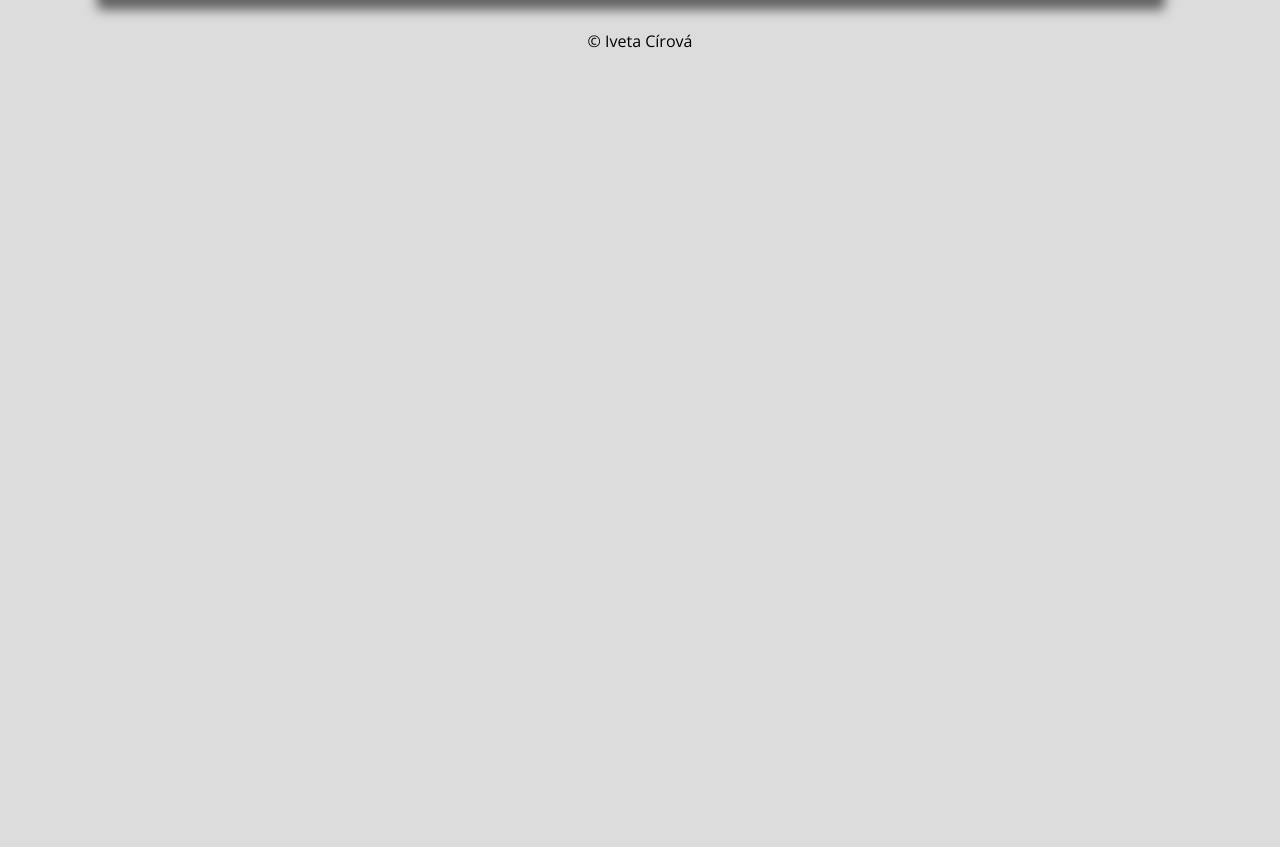
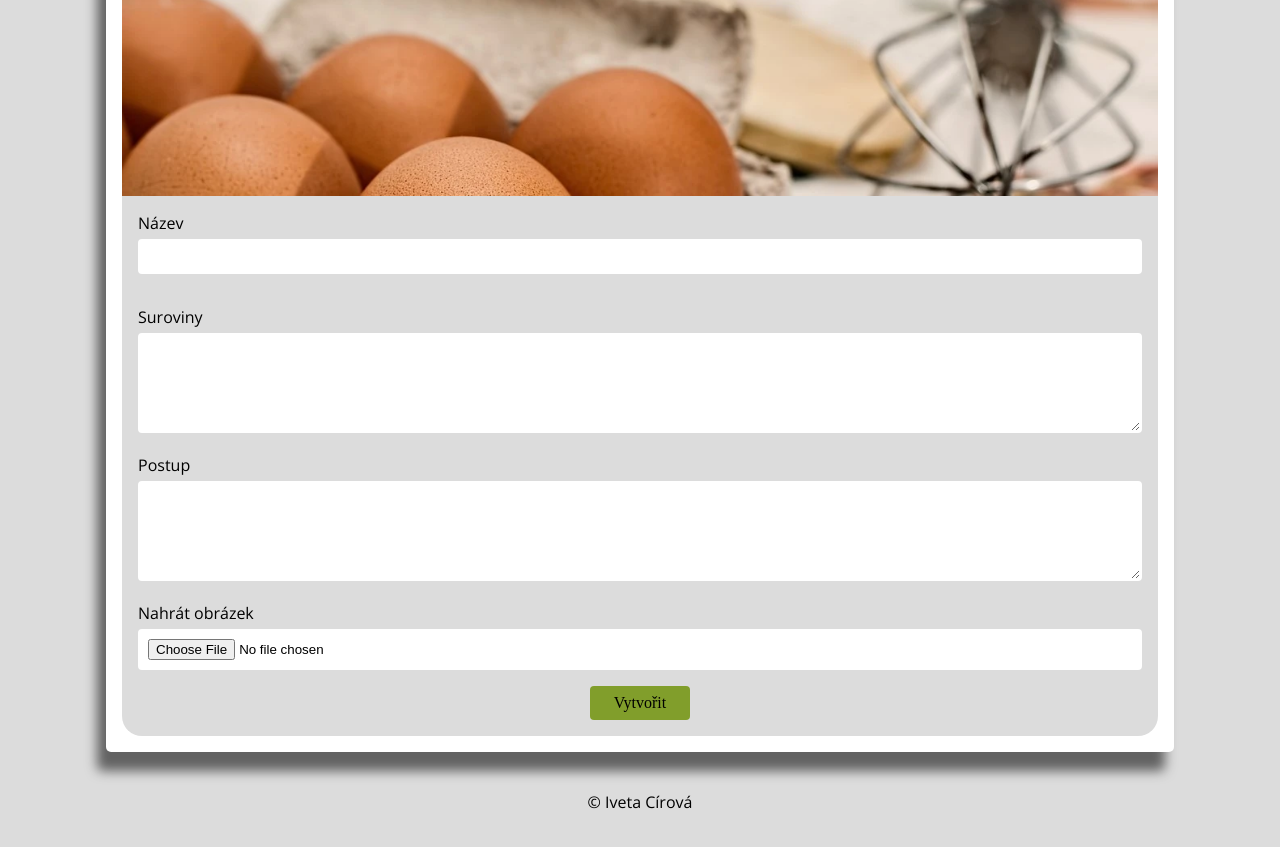
Before and after one commit to icirova/menu-planner, a React (Vite) app: page /recipe-form in a window 1280 px wide. Shown: the part 289-1136 px from the top of the page. Before the commit the page ends 800 px from the top, so only its background shows below. Built offline with nearby package versions, Linux system fonts and the light colour scheme; a web font is replaced by a local one.

Commit message:
funkčnost stránky s detailem receptu

```diff
--- a/data/recipes.json
+++ b/data/recipes.jsx
@@ -1,8 +1,8 @@
-[
+export const recipes = [
     {
         "id": 1,
         "tag":["soup"],
-        "photo_url": "/images/recipes/dynova-polevka.webp",
+        "photo_url": "dynova-polevka.webp",
         "ingredients": [
             "dýně",
             "olej"
@@ -14,7 +14,7 @@
     {
         "id": 2,
         "tag":["breakfast","snack","dessert"],
-        "photo_url": "/images/recipes/livance.webp",
+        "photo_url": "livance.webp",
         "ingredients": [
             "hladká mouka",
             "mléko",
@@ -28,7 +28,7 @@
     {
         "id": 3,
         "tag":["lunch","dinner"],
-        "photo_url": "/images/recipes/pizza.webp",
+        "photo_url": "pizza.webp",
         "ingredients": [
             "hladká mouka",
             "mléko",
@@ -42,7 +42,7 @@
     {
         "id": 4,
         "tag":["lunch","dinner", "snack"],
-        "photo_url": "/images/recipes/salat.webp",
+        "photo_url": "salat.webp",
         "ingredients": [
             "hladká mouka",
             "mléko",
@@ -56,7 +56,7 @@
     {
         "id": 5,
         "tag":["lunch","dinner"],
-        "photo_url": "/images/recipes/carbonara.webp",
+        "photo_url": "carbonara.webp",
         "ingredients": [
             "špagety",
             "žloutky",
@@ -69,7 +69,7 @@
     {
         "id": 6,
         "tag":["lunch","dinner"],
-        "photo_url": "/images/recipes/bolonske.webp",
+        "photo_url": "bolonske.webp",
         "ingredients": [
             "špagety",
             "mrkev",
@@ -84,7 +84,7 @@
     {
         "id": 7,
         "tag":["dessert"],
-        "photo_url": "/images/recipes/makronky.webp",
+        "photo_url": "makronky.webp",
         "ingredients": [
             "hladká mouka",
             "mléko",
@@ -98,7 +98,7 @@
     {
         "id": 8,
         "tag":["lunch","dinner"],
-        "photo_url": "/images/recipes/smazeny-rizek.webp",
+        "photo_url": "smazeny-rizek.webp",
         "ingredients": [
             "hladká mouka",
             "mléko",
@@ -113,7 +113,7 @@
     {
         "id": 9,
         "tag":["lunch","dinner"],
-        "photo_url": "/images/recipes/rizek-hranolky.webp",
+        "photo_url": "rizek-hranolky.webp",
         "ingredients": [
             "hladká mouka",
             "mléko",
--- a/src/components/Button/style.css
+++ b/src/components/Button/style.css
@@ -1,11 +1,10 @@
 .button {
     border: black solid 5px;
-
-    border-radius: 10px;
-    padding: 10px 15px;
+    border-radius: 0.25rem;
+    padding: 0.5rem 1rem;
     display: block;
     width: 100px;
-    border: 0;
+    border: none;
     background-color: rgb(220, 220, 220);
     font-family: 'Sorts Mill Goudy', serif;
     font-size: 1rem;
@@ -16,3 +15,11 @@
     background-color: rgb(143, 142, 142);
     color: white;
 }
+
+.button--new-recipe {
+    background-color: #819e2b;
+}
+
+.button--new-recipe:hover {
+    background-color: #54661d
+}
--- a/src/components/Navbar/style.css
+++ b/src/components/Navbar/style.css
@@ -13,9 +13,14 @@
     color: black;
     font-family: "Sorts Mill Goudy", serif;
     font-weight: 700;
-   padding: 10px 15px;
+    padding: 0.5rem 1rem;
 
 
+}
+
+.menu__item:focus {
+
+    border-radius: 0.25rem;
 }
 
 .menu__item:hover{
--- a/src/components/RecipeCard/index.jsx
+++ b/src/components/RecipeCard/index.jsx
@@ -1,11 +1,11 @@
 import "./style.css"
 
 
-export const RecipeCard = () => {
+export const RecipeCard = ({photo_url, title, openDetail}) => {
   return <div className="recipe">
-    <div className="recipe_img">
-        <img src="./components/RecipeCard/img/pizza.webp" alt="" className="img" />
-        <h1 className="recipe__title">Pizza</h1>
+    <div className="recipe_img" onClick={openDetail}>
+        <img src={`./components/RecipeCard/img/${photo_url}`} alt={title} className="img" />
+        <h1 className="recipe__title">{title}</h1>
     </div>
   </div>
 }
--- a/src/index.jsx
+++ b/src/index.jsx
@@ -25,7 +25,7 @@ const router = createBrowserRouter([
         element: <RecipeForm />
       },
       {
-        path: '/recipe-detail',
+        path: '/recipe-detail/:id',
         element: <RecipeDetail />
       }
     ]
--- a/src/pages/RecipeDetail/index.jsx
+++ b/src/pages/RecipeDetail/index.jsx
@@ -1,23 +1,50 @@
-import { Link } from "react-router-dom"
-import "./style.css"
+import { Link } from "react-router-dom";
+import "./style.css";
+import { useParams } from "react-router-dom";
+import { recipes } from "../../../data/recipes";
+import { useState, useEffect } from "react";
+
+
 
 export const RecipeDetail = () => {
-  return <div className="main">
-    <h1 className="title">Pizza</h1>
+
+    const {id} = useParams();
+    const [recipeDetail, setRecipeDetail] = useState(null);
+
+
+    useEffect(() => {
+        const foundRecipe = recipes.find(recipe => recipe.id === parseInt(id))
+
+        if (foundRecipe) {
+            console.log(foundRecipe)
+            setRecipeDetail(foundRecipe)
+        } else {
+            console.log("Recept nebyl nalezen.")
+        }
+    }, [id])
+
+    return (
+        <div className="main">
+            {recipeDetail ? (
+                <>
+                    <h1 className="title">{recipeDetail.title}</h1>
                     <div className="recipe-detail">
                         <div className="recipe-detail__img">
-            <img src="./components/RecipeCard/img/pizza.webp" alt="" className="recipe-detail__image" />
+                            <img src={`../components/RecipeCard/img/${recipeDetail.photo_url}`} alt="" className="recipe-detail__image" />
                         </div>
 
                         <div className="recipe-detail__text">
                             <h2 className="recipe-detail__subtitle">Suroviny:</h2>
-            <p className="recipe-detail__description">hladká mouka, olivový olej</p>
+                            <p className="recipe-detail__description">{recipeDetail.ingredients.join(", ")}</p>
                             <h2 className="recipe-detail__subtitle">Postup:</h2>
-            <p className="recipe-detail__description">Nejprve si připrav těsto, potom omáčku.</p>
+                            <p className="recipe-detail__description">{recipeDetail.workflow}</p>
                         </div>
                     </div>
-
+                </>
+            ) : (
+                <p>Loading...</p>
+            )}
             <Link to="/recipes" className="menu__item">Zpět</Link>
-
         </div>
+    )
 }
--- a/src/pages/RecipeForm/index.jsx
+++ b/src/pages/RecipeForm/index.jsx
@@ -3,6 +3,63 @@ import "./style.css"
 export const RecipeForm = () => {
   return <div className="main">
     <h1 className="title">Nový recept</h1>
-    <p>formuláře </p>
+    <img className="form__img" src="./pages/RecipeForm/form.webp" alt=""/>
+
+    <form id="form" class="form">
+
+    <div class="form__item">
+      <label for="name" class="form__label">
+        Název
+      </label>
+      <input type="text" id="name" name="name" required class="form__input" />
+    </div>
+    <div class="form__item form__item--2">
+      <div>
+
+      </div>
+      <div>
+
+      </div>
+    </div>
+    <div class="form__item">
+      <label for="ingredients" class="form__label">
+        Suroviny
+      </label>
+      <textarea
+        id="ingredients"
+        name="ingredients"
+        required
+        class="form__input form__textarea"
+      ></textarea>
+    </div>
+    <div class="form__item">
+      <label for="method" class="form__label">
+        Postup
+      </label>
+      <textarea
+        id="method"
+        name="method"
+        required
+        class="form__input form__textarea"
+      ></textarea>
+    </div>
+    <div class="form__item">
+      <label for="image" class="form__label">
+        Nahrát obrázek
+      </label>
+      <input
+        type="file"
+        id="photo"
+        name="photo"
+        placeholder=""
+        required
+        class="form__input form__input--file"
+      />
+    </div>
+    <div class="form__button--div">
+      <button class="button button--new-recipe">Vytvořit</button>
+    </div>
+  </form>
+
   </div>
 }
--- a/src/pages/RecipeForm/style.css
+++ b/src/pages/RecipeForm/style.css
@@ -0,0 +1,59 @@
+
+  .form {
+    background-color: rgb(220, 220, 220);
+     border-radius: 0 0 20px 20px;
+     padding: 1rem;
+     margin: 0 auto;
+   }
+
+   .form__img {
+     width: 100%;
+     display: block;
+     border-radius: 20px 20px 0 0;
+   }
+
+   .form__item {
+     margin-bottom: 1rem;
+   }
+
+   .form__item--2 {
+     display: flex;
+     justify-content: space-between;
+     gap: 2rem;
+   }
+
+   .form__item--2 > * {
+     flex: 1;
+   }
+
+   .form__label {
+     display: block;
+     margin-bottom: 5px;
+
+   }
+
+   .form__input {
+     width: 100%;
+     padding: 0.5rem;
+     border: 2px solid white;
+     border-radius: 0.25rem;
+     outline: none;
+   }
+
+   .form__input--file {
+    background-color: white ;
+   }
+
+   .form__input:focus {
+     outline: 2px solid black;
+   }
+
+   .form__textarea {
+     height: 100px;
+   }
+
+   .form__button--div {
+     display: flex;
+     justify-content: center;
+     align-items: center;
+   }
--- a/src/pages/Recipes/index.jsx
+++ b/src/pages/Recipes/index.jsx
@@ -1,18 +1,34 @@
 import { Buttons } from "../../components/Buttons"
 import { RecipeCard } from "../../components/RecipeCard"
 import "./style.css"
+import { recipes } from "../../../data/recipes"
+import { useNavigate } from "react-router-dom"
+
 
 export const Recipes = () => {
+
+  const navigate = useNavigate()
+
+  const openDetail= (recipeId) => {
+    navigate(`/recipe-detail/${recipeId}`)
+  }
+
   return <div className="main">
     <h1 className="title">Recepty</h1>
     <Buttons />
 
     <div className="recipes section--grid">
-      <RecipeCard />
-      <RecipeCard />
-      <RecipeCard />
-      <RecipeCard />
-      <RecipeCard />
+
+      {
+        recipes.map(oneRecipe => {
+          return <RecipeCard
+          key={oneRecipe.id}
+          photo_url={oneRecipe.photo_url}
+          title={oneRecipe.title}
+          openDetail={() => openDetail(oneRecipe.id)}
+          />
+        })
+      }
 
     </div>
 
```
Also changed, not shown: src/pages/RecipeForm/form.webp (added). Lines whose indentation alone changed are shown as unchanged.
